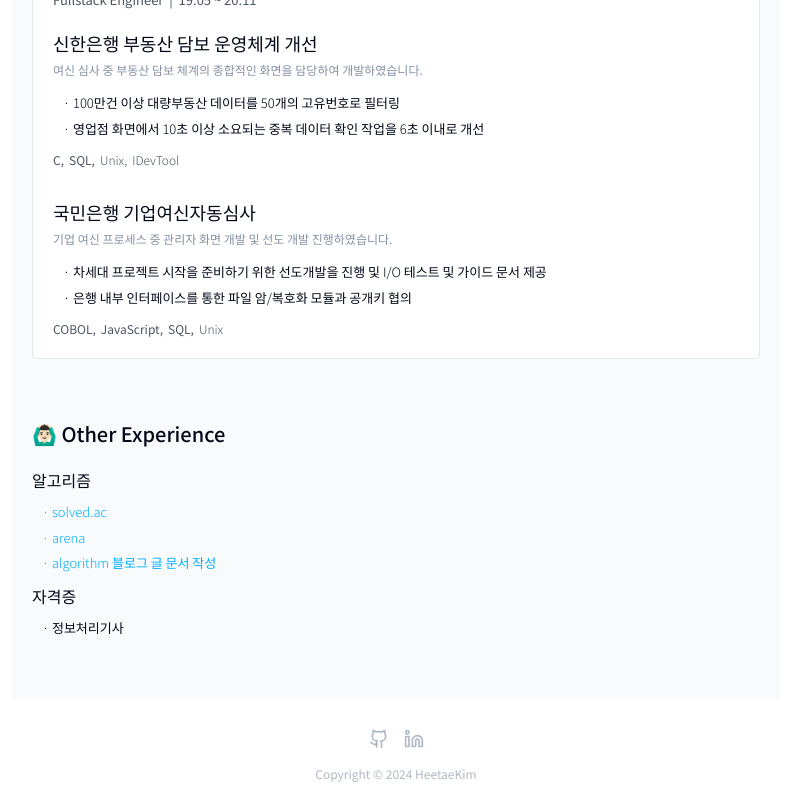
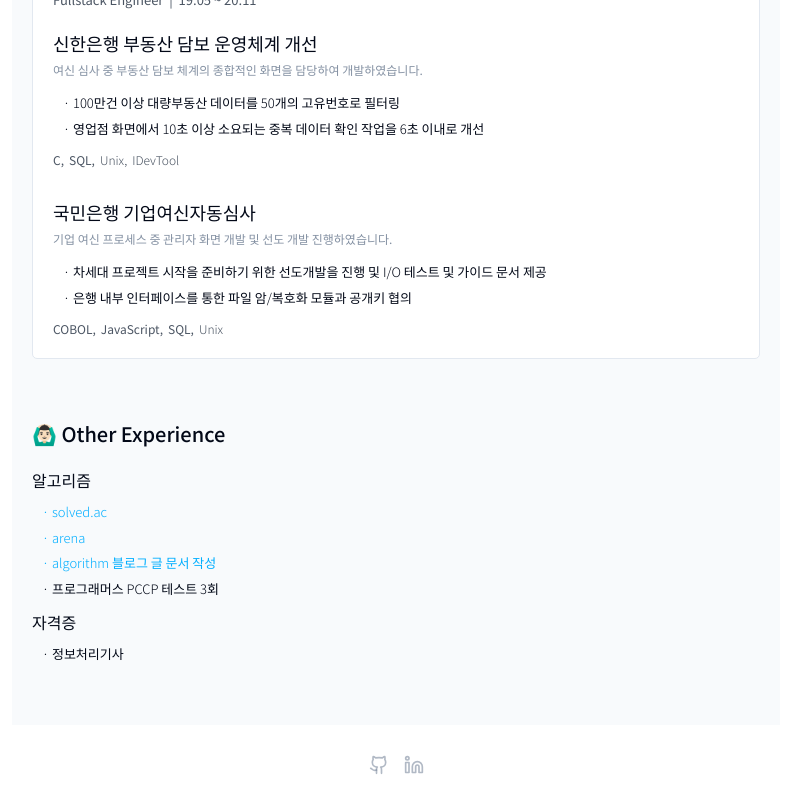
Before and after one commit to hxxtae/heetae.dev, a Next.js app: page /resume in a window 1280 px wide. Shown: the part 2742-3535 px from the top of the page, without its empty margins (244-1035 px from the left). Built offline with nearby package versions, Linux system fonts and the light colour scheme.

Commit message:
docs: Update resume page

```diff
--- a/src/app/resume/data/resume.ts
+++ b/src/app/resume/data/resume.ts
@@ -249,6 +249,10 @@
         {
           title: "algorithm 블로그 글 문서 작성",
           url: "https://algorithms-blog.vercel.app"
+        },
+        {
+          title: "프로그래머스 PCCP 테스트 3회",
+          url: "",
         }
       ]
     },
--- a/src/app/resume/page.module.css
+++ b/src/app/resume/page.module.css
@@ -46,6 +46,10 @@
 }
 
 /* experience of content */
+.resume .experience .content {
+  width: 100%;
+}
+
 .resume .experience .title {
   display: flex;
   gap: 8px;
@@ -72,6 +76,7 @@
   display: flex;
   justify-content: flex-start;
   gap: 5px;
+  flex-wrap: wrap;
 }
 
 /* experience of do in content */
--- a/src/app/resume/page.tsx
+++ b/src/app/resume/page.tsx
@@ -37,7 +37,7 @@
 
             <CardContent>
               {item.content.map((content) => (
-                <div key={content.title}>
+                <div key={content.title} className={S.content}>
                   <Head5 className={S.title}>
                     {content.title}
                     {content.link &&
```
